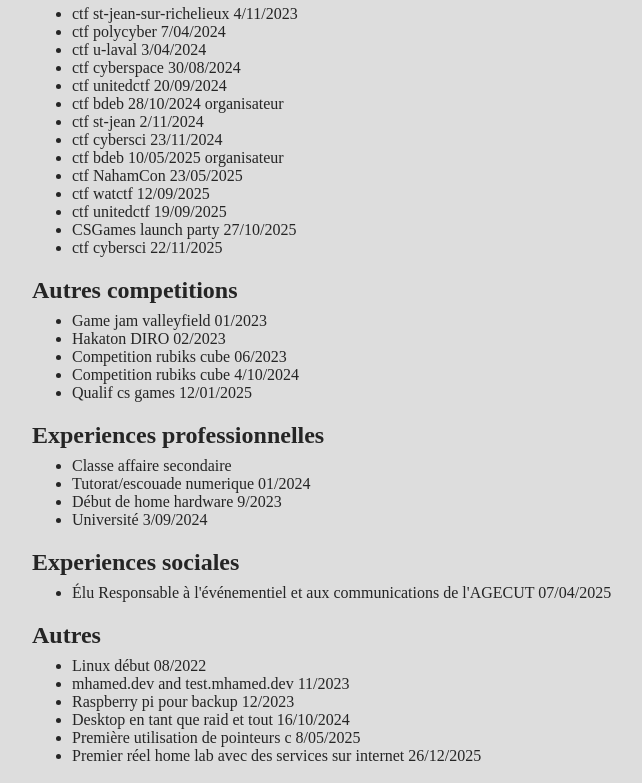
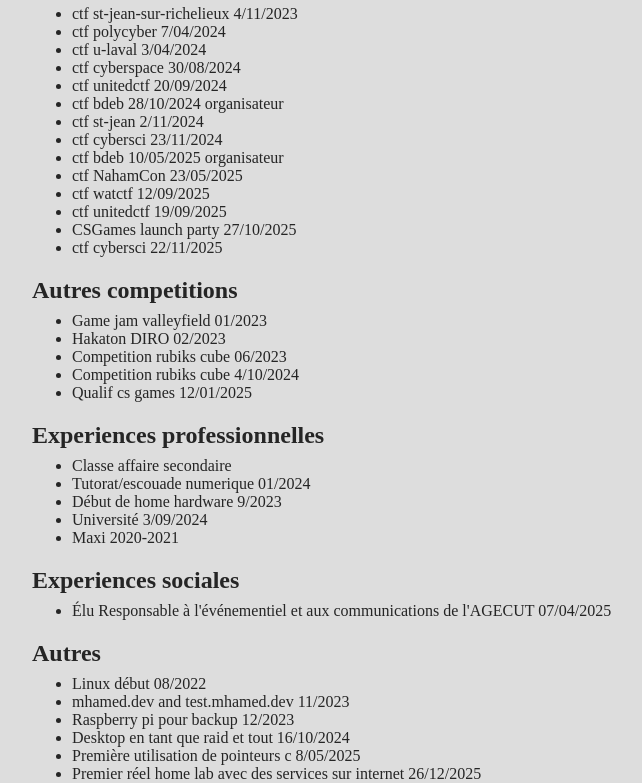
Before and after one commit to Akashic-archives/main-website, a plain HTML site: page html/curriculum-vitae.html in a window 1280 px wide. Shown: the part 110-893 px from the top of the page, without its empty margins (96-738 px from the left). Drawn offline with Linux system fonts and the light colour scheme.

Commit message:
maxi exp cv

```diff
--- a/html/curriculum-vitae.html
+++ b/html/curriculum-vitae.html
@@ -45,6 +45,7 @@
 	<li>Tutorat/escouade numerique 01/2024</li>
 	<li>Début de home hardware 9/2023</li>
 	<li>Université 3/09/2024</li>
+	<li>Maxi 2020-2021</li>
 	</ul>
 
 	<h2>Experiences sociales</h2>
```
